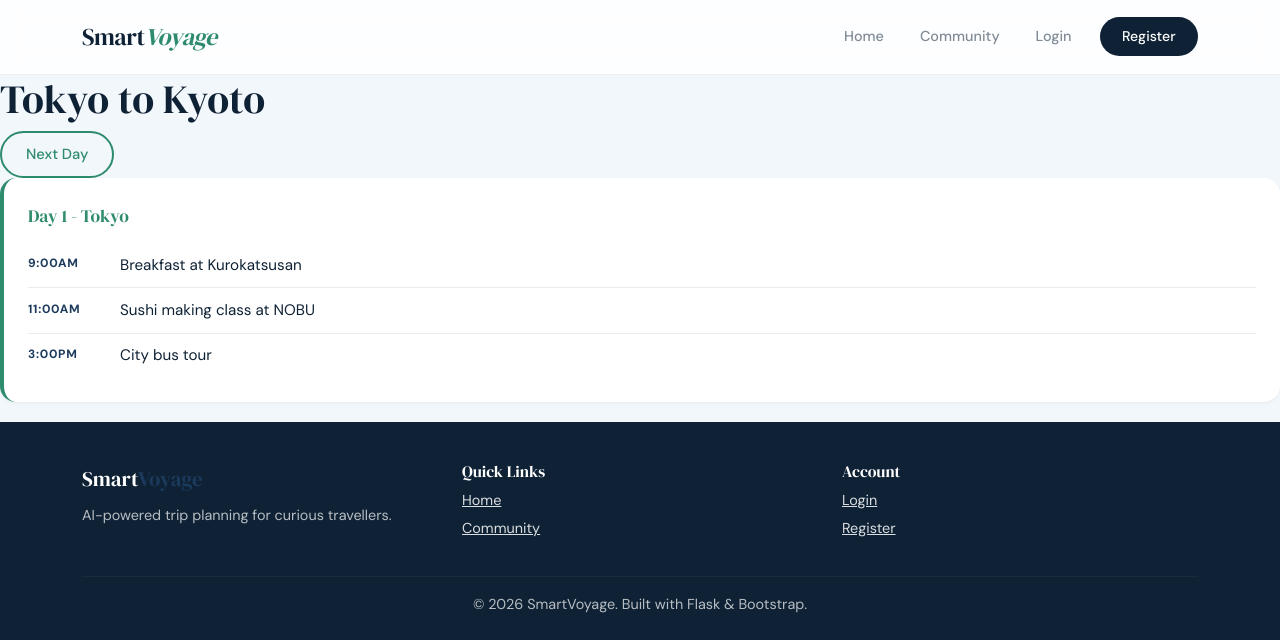
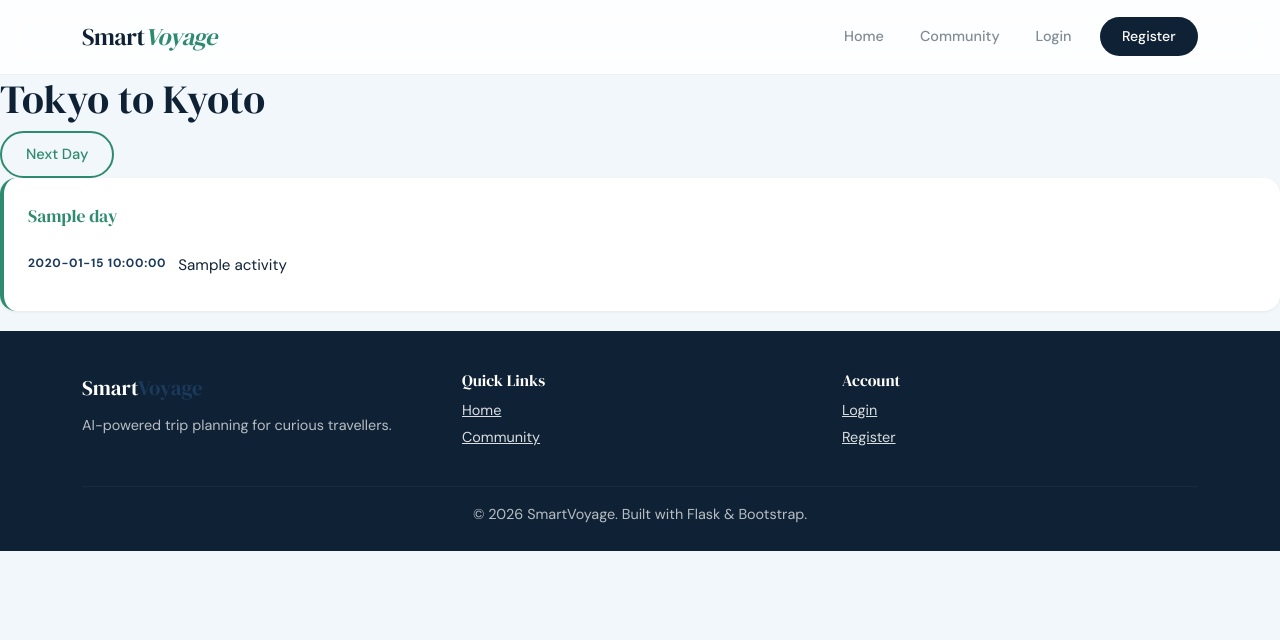
Before and after one commit to sduproy/CITS3403-Project, a Flask app: template templates/trip_details.html in a window 1280 px wide. Shown: the top 640 px of the page. Run offline with Flask 3, Linux system fonts and the light colour scheme; the template is opened without the code that fills it: most values are stand-ins (such as "Sample title", 1, 10 or a date in 2020).

Commit message:
add: page now generated using fake data instead of hard coded

```diff
--- a/templates/trip_details.html
+++ b/templates/trip_details.html
@@ -12,108 +12,26 @@
 </div>
 
 
-<div class = "tp-itinerary-day" id = "Day 1">
+<!-- UNDER CONSTRUCTION -->
+{% for day in itinerary['days']%}
+<div class = "tp-itinerary-day" id = "{{day['label']}}">
     <div class = "tp-day-label">
-        Day 1 - Tokyo
+        {{day['label']}}
     </div>
-
+{% for activity in day['activities'] %}
     <div class = "tp-time-block">
         <div class = "tp-time-label">
-            9:00AM
+            {{activity['time']}}
         </div>
-        <div class="tp-time-content" data-title="Breakfast at Kurokatsusan" data-info="Famous Japanese breakfast spot in central Tokyo." style="cursor:pointer">
-            Breakfast at Kurokatsusan
+        <div class="tp-time-content" data-title= "{{activity['title']}}" data-info="{{activity['info']}}" style="cursor:pointer">
+            {{activity['title']}}
         </div>
     </div>
-    <div class = "tp-time-block">
-        <div class = "tp-time-label">
-            11:00AM
-        </div>
-        <div class="tp-time-content" data-title="Sushi making class at NOBU" data-info="World class sushi making course with provided lunch." style="cursor:pointer">
-            Sushi making class at NOBU
-        </div>
-    </div>
-    <div class = "tp-time-block">
-        <div class = "tp-time-label">
-            3:00PM
-        </div>
-        <div class="tp-time-content" data-title="City Bus Tour" data-info="See the famous spots with a specialised tour bus and tour guide" style="cursor:pointer">
-            City bus tour
-        </div>
-    </div>
+    {% endfor %}
 </div>
+{% endfor %}
 
-
-<div class = "tp-itinerary-day" id = "Day 2">
-    <div class = "tp-day-label">
-        Day 2 - Tokyo/Kyoto
-    </div>
-
-    <div class = "tp-time-block">
-        <div class = "tp-time-label">
-            9:00AM
-        </div>
-        <div class="tp-time-content" data-title="Hotel Checkout" data-info="Enjoy your last night at the hotel and check out in the morning." style="cursor:pointer">
-            Hotel checkout
-        </div>
-    </div>
-    <div class = "tp-time-block">
-        <div class = "tp-time-label">
-            11:00AM
-        </div>
-        <div class="tp-time-content" data-title="Flight to Kokyo" data-info="Flight from Tokyo airport, make sure not to miss it!" style="cursor:pointer">
-            Flight to Kyoto
-        </div>
-    </div>
-    <div class = "tp-time-block">
-        <div class = "tp-time-label">
-            3:00PM
-        </div>
-        <div class="tp-time-content" data-title="Hotel Checkin" data-info="Check into your new hotel for the next 5 nights." style="cursor:pointer">
-            Hotel Checkin
-        </div>
-    </div>
-
-
-    <div class = "tp-time-block">
-        <div class = "tp-time-label">
-            7:00PM
-        </div>
-        <div class="tp-time-content" data-title="Gion Disctrict Night Market" data-info="Explore the famous night life at Gion Disctrict Night Market." style="cursor:pointer">
-            Gion District night market
-        </div>
-    </div>
-</div>
-<div class = "tp-itinerary-day" id = "Day 3">
-    <div class = "tp-day-label">
-        Day 3 - Kyoto
-    </div>
-
-    <div class = "tp-time-block">
-        <div class = "tp-time-label">
-            9:00AM
-        </div>
-        <div class="tp-time-content" data-title="Breakfast" data-info="Eat some food" style="cursor:pointer">
-            Breakfast at somewhere in kyoto
-        </div>
-    </div>
-    <div class = "tp-time-block">
-        <div class = "tp-time-label">
-            11:00AM
-        </div>
-        <div class="tp-time-content" data-title="Sleep" data-info="Get some rest" style="cursor:pointer">
-            SSleep
-        </div>
-    </div>
-    <div class = "tp-time-block">
-        <div class = "tp-time-label">
-            3:00PM
-        </div>
-        <div class="tp-time-content" data-title="More Sleep" data-info="Get some more rest" style="cursor:pointer">
-            More sleep
-        </div>
-    </div>
-</div>
+<!-- UNDER CONSTRUCTION -->
 
 <div class="modal fade" id="activityModal" tabindex="-1">
   <div class="modal-dialog">
```
